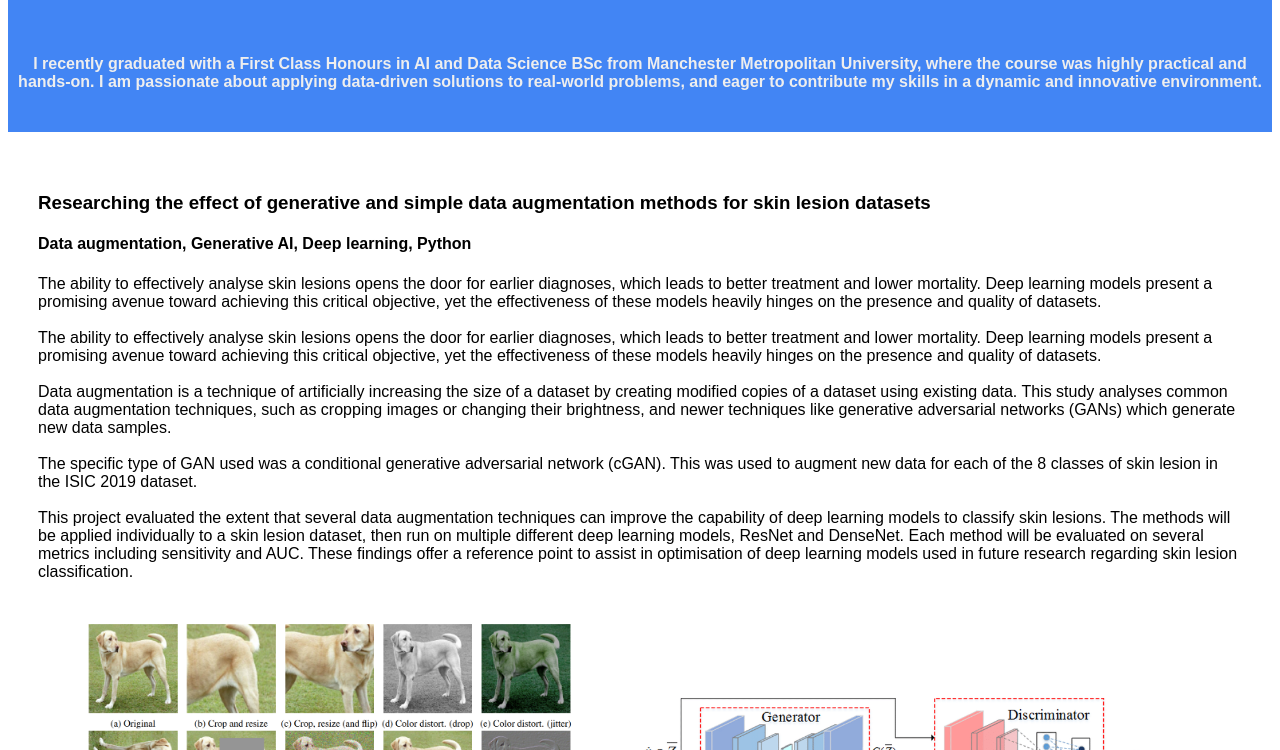
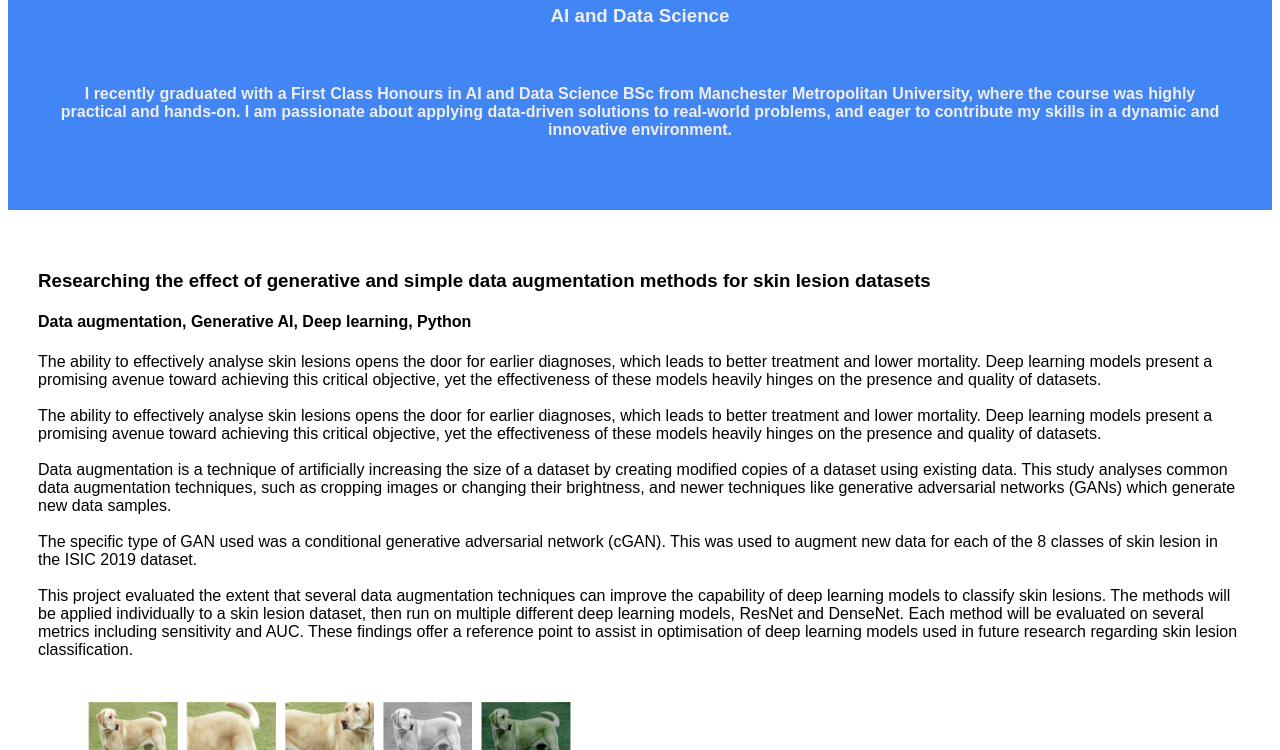
Before and after one commit to willhusband/willhusband.github.io, a plain HTML site: page index.html in a window 1280 px wide. Shown: the part 133-883 px from the top of the page. Drawn offline with Linux system fonts and the light colour scheme.

Commit message:
headerPad

```diff
--- a/index.css
+++ b/index.css
@@ -56,9 +56,9 @@ header {
     margin: 0;
 }
 
-/*header, .section {
-    padding: 30px;
-}*/
+header {
+    padding: 50px;
+}
 
 .section {
     padding: 30px;
```
